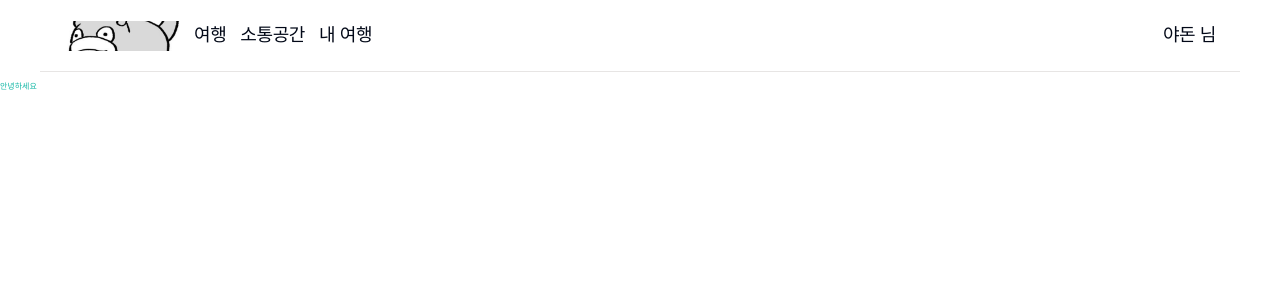
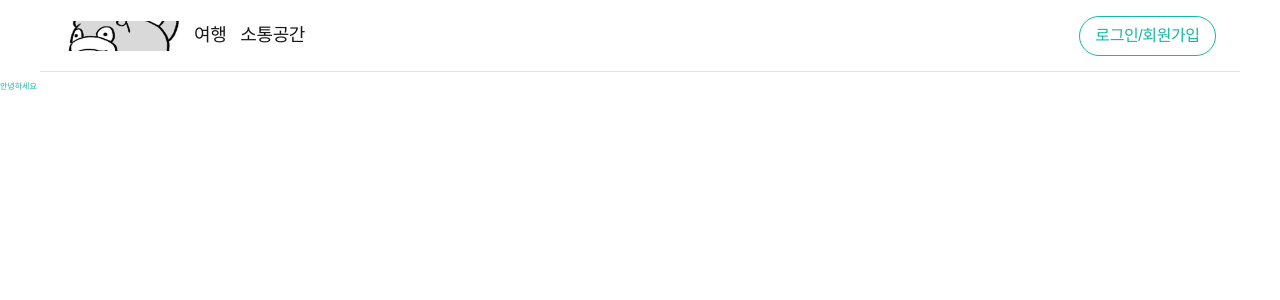
Before and after one commit to yunsusu/gildongmu, a Next.js app: page / in a window 1280 px wide. Shown: the top 300 px of the page. Built offline with nearby package versions, Linux system fonts and the light colour scheme; a web font is replaced by a local one.

Commit message:
fix : 글자 색 빠진거 수정, 모바일 메뉴가 스크롤 만들던 버그로 애니메이션 제거

```diff
--- a/components/gnb/Hammenu/index.tsx
+++ b/components/gnb/Hammenu/index.tsx
@@ -9,7 +9,7 @@ interface LoginState {
 function Hammenu({ loginState, hamMenu }: LoginState) {
   return (
     <div
-      style={hamMenu ? { right: "0px" } : { right: "-100%" }}
+      // style={hamMenu ? { right: "0px" } : { right: "-100%" }}
       className="w-5/12 h-screen absolute top-0 z-0 bg-white right-0 mobile:w-full transition-all duration-1000"
     >
       <div className="w-full h-72"></div>
--- a/components/gnb/index.tsx
+++ b/components/gnb/index.tsx
@@ -2,11 +2,11 @@ import Image from "next/image";
 import Link from "next/link";
 import { useEffect, useState } from "react";
 
-import Dropdown from "@/components/Gnb/Dropdown";
-import Hammenu from "@/components/Gnb/Hammenu";
+import Dropdown from "@/components/gnb/Dropdown";
+import Hammenu from "@/components/gnb/Hammenu";
 
 function Gnb() {
-  const [loginState, setLoginState] = useState(true);
+  const [loginState, setLoginState] = useState(false);
   const [dropDown, setDropDown] = useState(false);
   const [hamMenu, setHamMenu] = useState(false);
   const [isTablet, setIsTablet] = useState(true);
@@ -20,7 +20,7 @@ function Gnb() {
 
   useEffect(() => {
     const handleResize = () => {
-      setIsTablet(window.innerWidth <= 1124);
+      setIsTablet(window.innerWidth <= 1199);
     };
     // 이벤트 리스너 등록
     window.addEventListener("resize", handleResize);
@@ -31,7 +31,7 @@ function Gnb() {
   }, []);
 
   return (
-    <div className="bg-white tracking-tight">
+    <div className="bg-white tracking-tight text-text-01">
       <nav className="flex max-w-[1200px] h-72 justify-between items-center py-20 px-24 mx-auto bg-white relative z-10 border-b border-line-02">
         <div className="flex items-center gap-6">
           <Link href={"/"} className="w-120 h-30 relative overflow-hidden ">
@@ -94,8 +94,7 @@ function Gnb() {
 
         {dropDown && <Dropdown />}
       </nav>
-      {isTablet && (
-        // hamMenu &&
+      {isTablet && hamMenu && (
         <Hammenu loginState={loginState} hamMenu={hamMenu} />
       )}
     </div>
--- a/pages/_app.tsx
+++ b/pages/_app.tsx
@@ -2,7 +2,7 @@ import "@/styles/globals.css";
 
 import type { AppProps } from "next/app";
 
-import Gnb from "@/components/Gnb";
+import Gnb from "@/components/gnb";
 
 export default function App({ Component, pageProps }: AppProps) {
   return (
```
